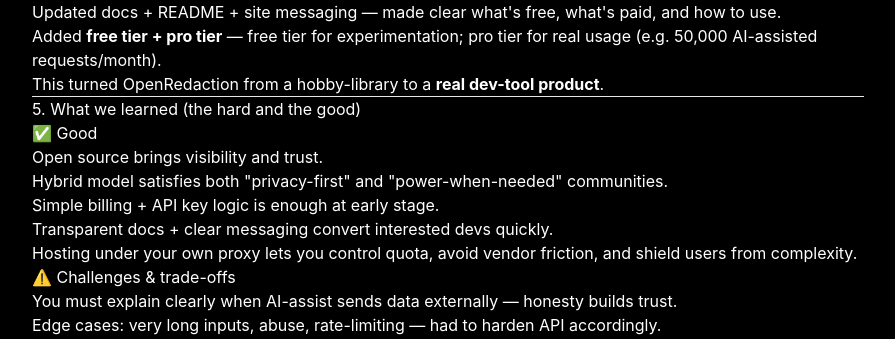
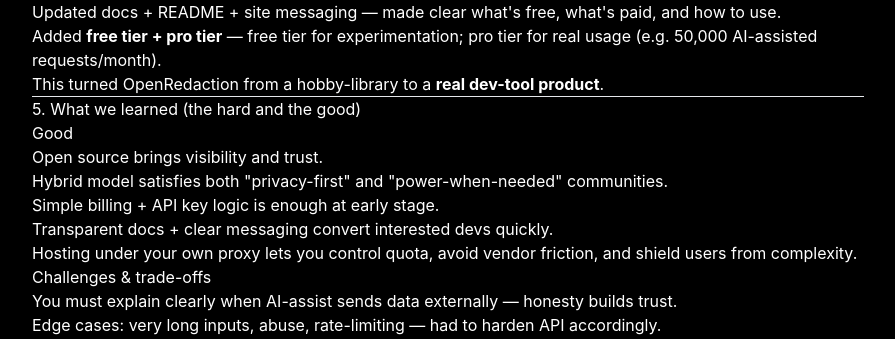
Before and after one commit to sam247/openredaction-site, a Next.js app: page /blog/building-openredaction-developer-journey in a window 1280 px wide. Shown: the part 1208-1547 px from the top of the page, without its empty margins (192-1087 px from the left). Built offline with nearby package versions, Linux system fonts and the light colour scheme; no server answers.

Commit message:
Fix blog post formatting: remove emojis, improve spacing and line height

```diff
--- a/app/blog/[slug]/page.tsx
+++ b/app/blog/[slug]/page.tsx
@@ -78,7 +78,7 @@
 
       <h2>5. What we learned (the hard and the good)</h2>
 
-      <h3>✅ Good</h3>
+      <h3>Good</h3>
       <ul>
         <li>Open source brings visibility and trust.</li>
         <li>Hybrid model satisfies both "privacy-first" and "power-when-needed" communities.</li>
@@ -87,7 +87,7 @@
         <li>Hosting under your own proxy lets you control quota, avoid vendor friction, and shield users from complexity.</li>
       </ul>
 
-      <h3>⚠️ Challenges & trade-offs</h3>
+      <h3>Challenges & trade-offs</h3>
       <ul>
         <li>You must explain clearly when AI-assist sends data externally — honesty builds trust.</li>
         <li>Edge cases: very long inputs, abuse, rate-limiting — had to harden API accordingly.</li>
@@ -217,16 +217,16 @@
               className="prose prose-invert prose-lg max-w-none
                 prose-headings:text-white prose-headings:font-semibold
                 prose-h1:text-3xl prose-h1:font-bold prose-h1:mt-8 prose-h1:mb-4
-                prose-h2:text-2xl prose-h2:font-semibold prose-h2:mt-8 prose-h2:mb-4
-                prose-h3:text-xl prose-h3:font-semibold prose-h3:mt-6 prose-h3:mb-3
-                prose-p:text-gray-300 prose-p:mb-4 prose-p:leading-relaxed
+                prose-h2:text-2xl prose-h2:font-semibold prose-h2:mt-8 prose-h2:mb-6 prose-h2:leading-tight
+                prose-h3:text-xl prose-h3:font-semibold prose-h3:mt-6 prose-h3:mb-4 prose-h3:leading-tight
+                prose-p:text-gray-300 prose-p:mb-6 prose-p:leading-7 prose-p:text-base
                 prose-a:text-white prose-a:underline prose-a:hover:text-gray-300
                 prose-strong:text-white prose-strong:font-semibold
                 prose-code:text-green-400 prose-code:bg-gray-900 prose-code:px-1 prose-code:py-0.5 prose-code:rounded prose-code:text-sm
                 prose-pre:bg-gray-900 prose-pre:border prose-pre:border-gray-800 prose-pre:rounded prose-pre:p-4
-                prose-ul:text-gray-300 prose-ul:my-4 prose-ul:pl-6
-                prose-li:text-gray-300 prose-li:my-2 prose-li:leading-relaxed
-                prose-hr:border-gray-800 prose-hr:my-8
+                prose-ul:text-gray-300 prose-ul:my-6 prose-ul:pl-6 prose-ul:space-y-2
+                prose-li:text-gray-300 prose-li:my-1 prose-li:leading-7 prose-li:text-base
+                prose-hr:border-gray-800 prose-hr:my-10 prose-hr:border-t
                 prose-blockquote:border-l-gray-800 prose-blockquote:text-gray-400"
               dangerouslySetInnerHTML={{ __html: processedContent }}
             />
```
